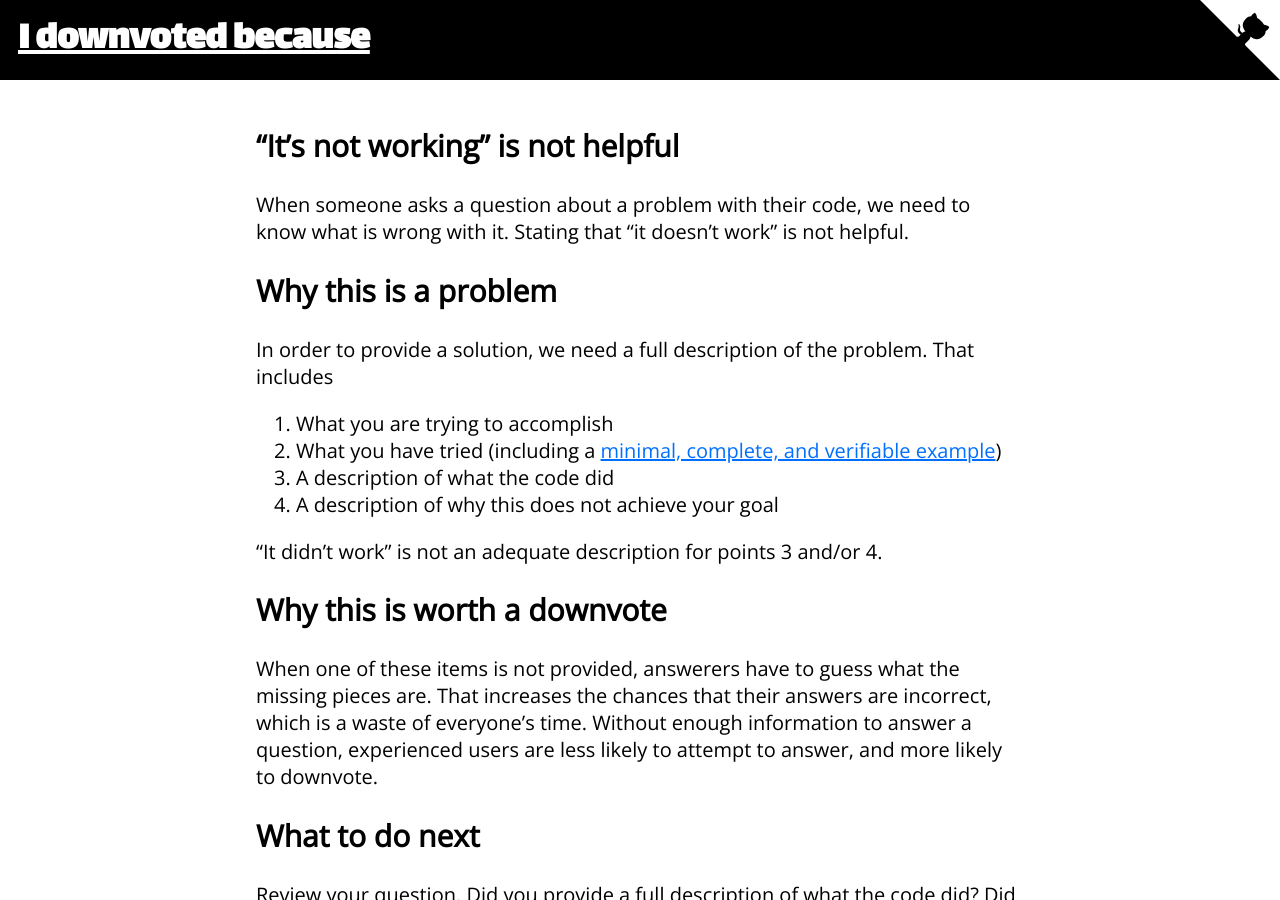
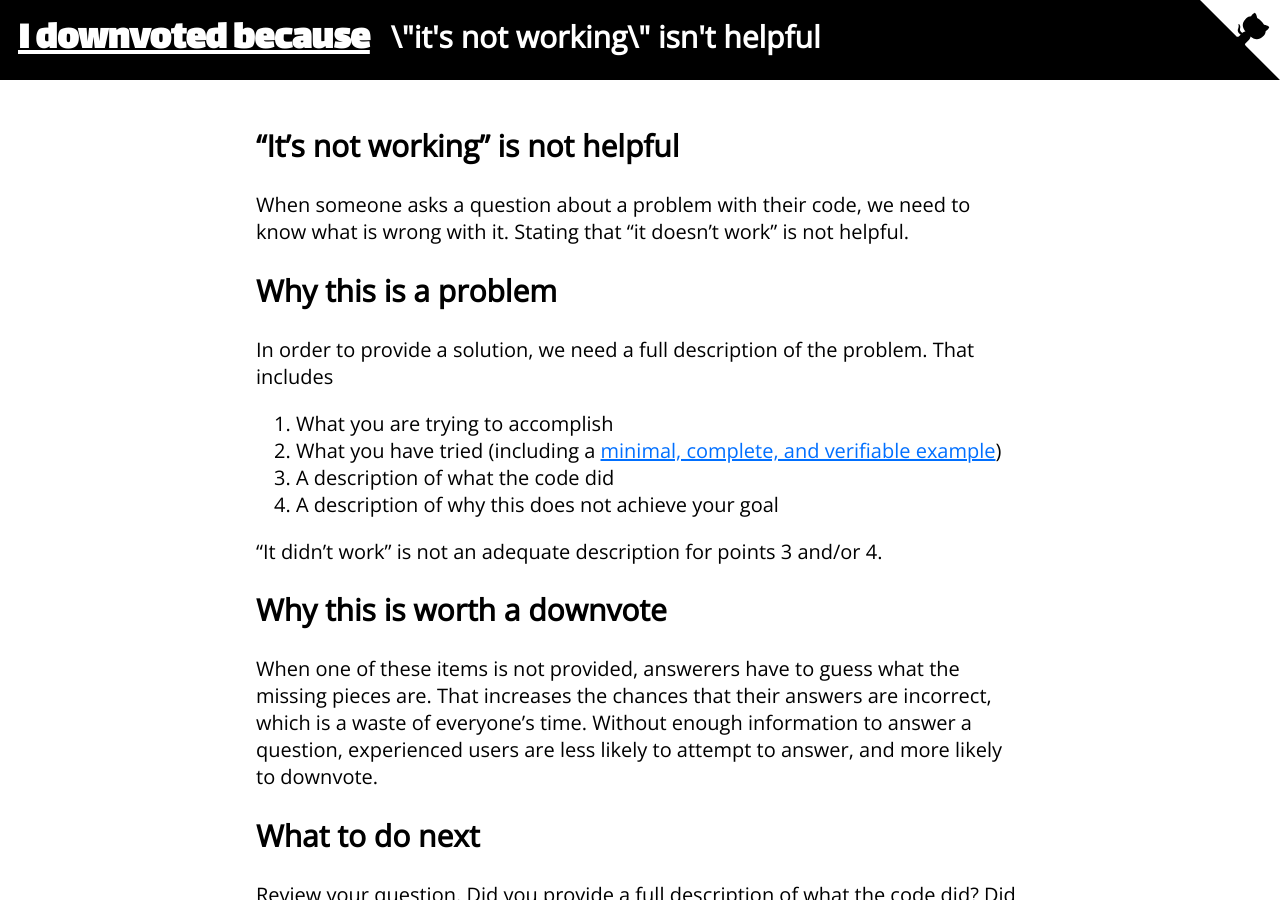
Before and after one commit to WillSullivan/idownvotedbecause, a Jekyll site: the page built from stackoverflow/itsnotworking.md, in a window 1280 px wide and 900 px high. Built offline with Jekyll 4.4.1, drawn with Linux system fonts in a browser that asks for light colours; comment, search, counter and statistics services are not loaded; our own code applies the rules of GitHub Pages for plain Markdown files.

Commit message:
Update itsnotworking.md

```diff
--- a/stackoverflow/itsnotworking.md
+++ b/stackoverflow/itsnotworking.md
@@ -1,6 +1,6 @@
 ---
 title: It's not working
-byline: '"it's not working" isn't helpful'
+byline: \"it's not working\" isn't helpful
 permalink: itsnotworking/
 categories: "Stack Overflow"
 redirect_from:
```
